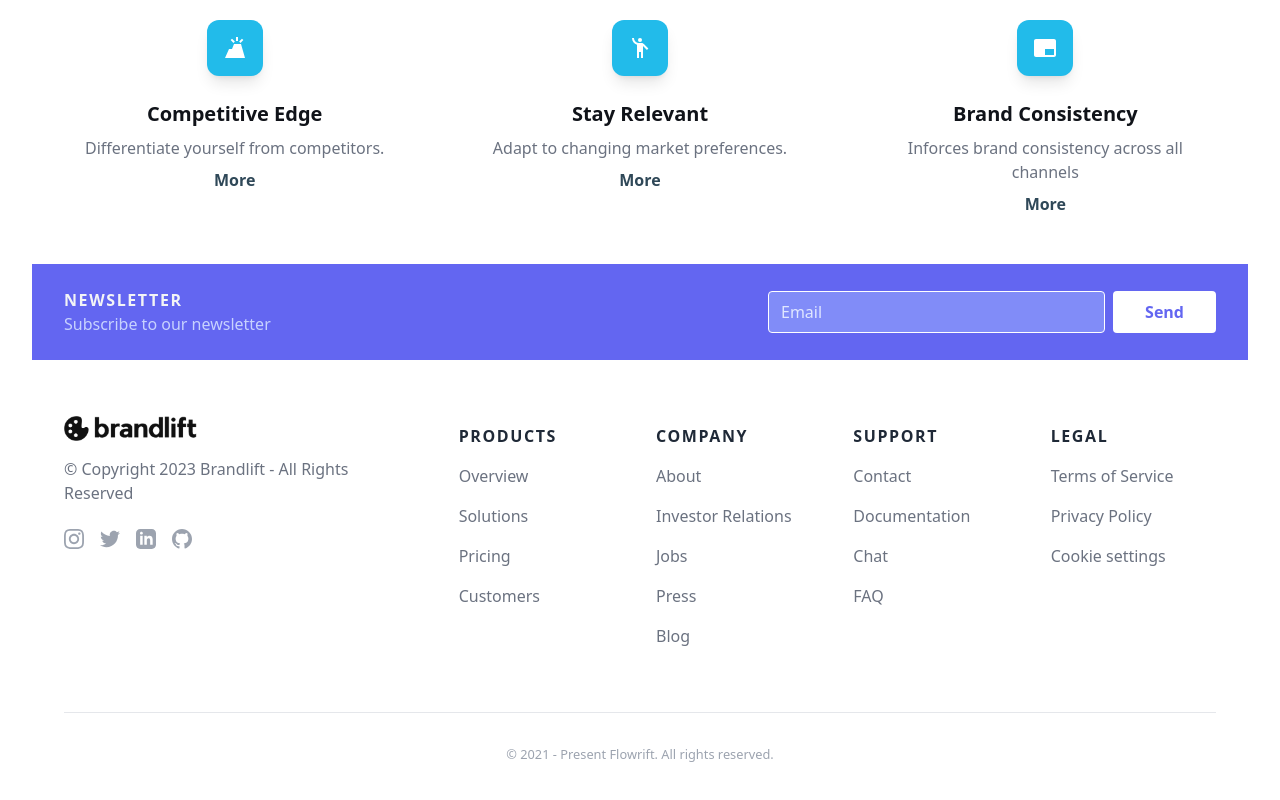
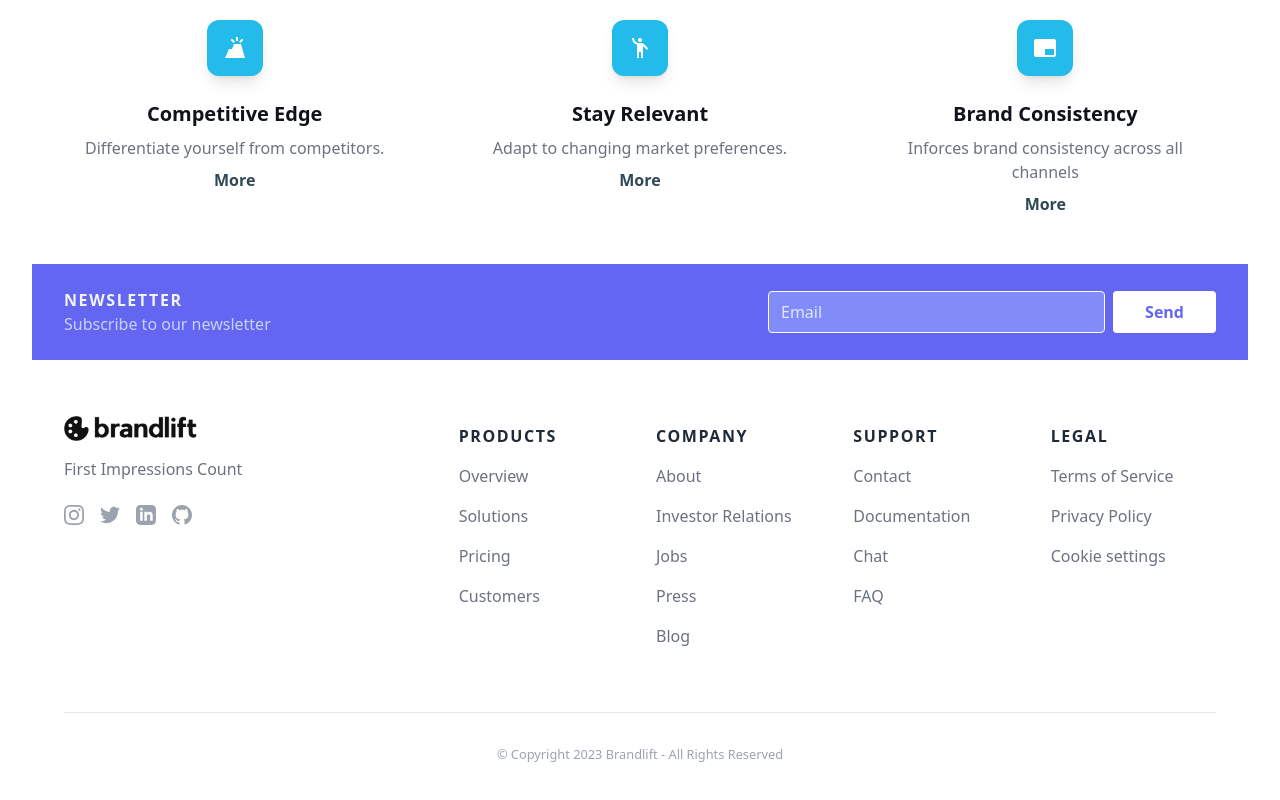
Before and after one commit to jrobz00/Cyrptoshow, a Next.js app: page / in a window 1280 px wide. Shown: the part 1303-2103 px from the top of the page. Built offline with nearby package versions, Linux system fonts and the light colour scheme.

Commit message:
fix: footer text

```diff
--- a/src/pages/_LandingPage.tsx
+++ b/src/pages/_LandingPage.tsx
@@ -231,7 +231,7 @@ export default function LandingPage() {
                 {/* logo - end */}
 
                 <p className="mb-6 text-gray-500 sm:pr-8">
-                  © Copyright 2023 Brandlift - All Rights Reserved
+                  First Impressions Count
                 </p>
 
                 {/* social - start */}
@@ -493,7 +493,7 @@ export default function LandingPage() {
             </div>
 
             <div className="border-t py-8 text-center text-sm text-gray-400">
-              © 2021 - Present Flowrift. All rights reserved.
+              © Copyright 2023 Brandlift - All Rights Reserved
             </div>
           </div>
         </div>
```
